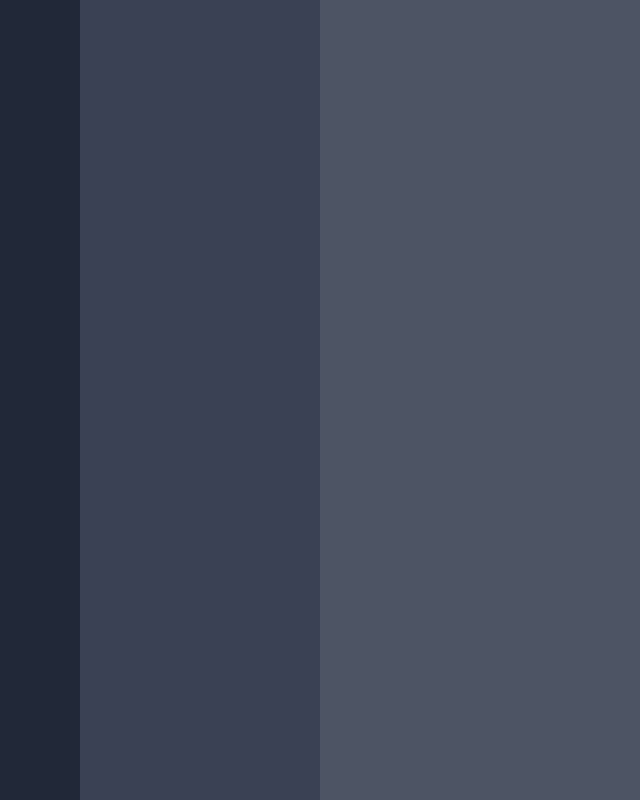
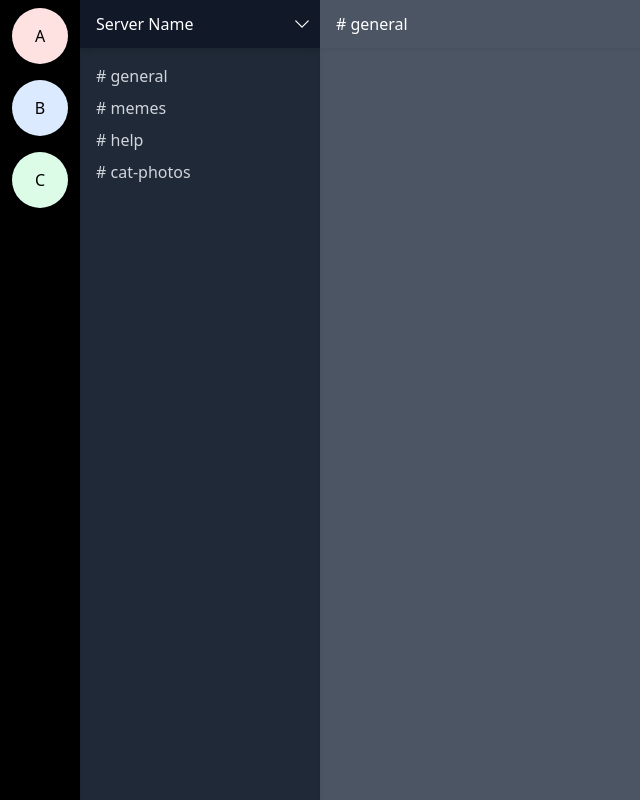
Before and after one commit to arnavb/mayhem, a Next.js app: page / in a window 1280 px wide. Shown: the whole page, without its empty margins (0-640 px from the left). Built offline with nearby package versions, Linux system fonts and the light colour scheme.

Commit message:
Flesh out most of sidebar and parts of navbar

```diff
--- /dev/null
+++ b/src/app/components/ChatContainer.tsx
@@ -0,0 +1,5 @@
+const ChatContainer = () => {
+  return <div className="bg-gray-600 flex-grow shadow-inner"></div>;
+};
+
+export default ChatContainer;
--- /dev/null
+++ b/src/app/components/Main.tsx
@@ -0,0 +1,20 @@
+import ChatContainer from "./ChatContainer";
+
+const MainNavbar = () => {
+  return (
+    <div className="flex bg-gray-600 w-full pl-4 pr-2 pt-3 pb-3 items-center">
+      <span className="text-white"># general</span>
+    </div>
+  );
+};
+
+const Main = () => {
+  return (
+    <div className="w-3/4 flex flex-col">
+      <MainNavbar />
+      <ChatContainer />
+    </div>
+  );
+};
+
+export default Main;
--- a/src/app/components/sidebar/ServerList.tsx
+++ b/src/app/components/sidebar/ServerList.tsx
@@ -1,5 +1,21 @@
+const ServerIcon = ({ letter, color }: { letter: string; color: string }) => {
+  return (
+    <div
+      className={`rounded-full w-14 aspect-square ${color} flex flex-col justify-center items-center m-2`}
+    >
+      {letter}
+    </div>
+  );
+};
+
 const ServerList = () => {
-  return <div className="w-1/4 bg-gray-800"></div>;
+  return (
+    <div className="w-1/4 bg-black flex flex-col items-center">
+      <ServerIcon letter="A" color="bg-red-100" />
+      <ServerIcon letter="B" color="bg-blue-100" />
+      <ServerIcon letter="C" color="bg-green-100" />
+    </div>
+  );
 };
 
 export default ServerList;
--- a/src/app/components/sidebar/Sidebar.tsx
+++ b/src/app/components/sidebar/Sidebar.tsx
@@ -1,9 +1,9 @@
-import ChannelList from "./channels/ChannelList";
+import ChannelList from "./channels/ChannelListContainer";
 import ServerList from "./ServerList";
 
 const Sidebar = () => {
   return (
-    <div className="w-1/4 flex">
+    <div className="w-1/4 flex shrink-0">
       <ServerList />
       <ChannelList />
     </div>
--- a/src/app/components/sidebar/channels/ChannelList.tsx
+++ /dev/null
@@ -1,9 +0,0 @@
-const ChannelList = () => {
-  return (
-    <>
-      <div className="w-3/4 bg-gray-700"></div>
-    </>
-  );
-};
-
-export default ChannelList;
--- a/src/app/page.tsx
+++ b/src/app/page.tsx
@@ -1,14 +1,15 @@
+import Main from "./components/Main";
 import Sidebar from "./components/sidebar/Sidebar";
 
 export const metadata = {
-  title: "Title",
+  title: "Mayhem",
 };
 
 export default function Home() {
   return (
-    <div className="w-full h-screen flex">
+    <div className="h-screen flex">
       <Sidebar />
-      <div className="w-3/4 bg-gray-600"></div>
+      <Main />
     </div>
   );
 }
```
